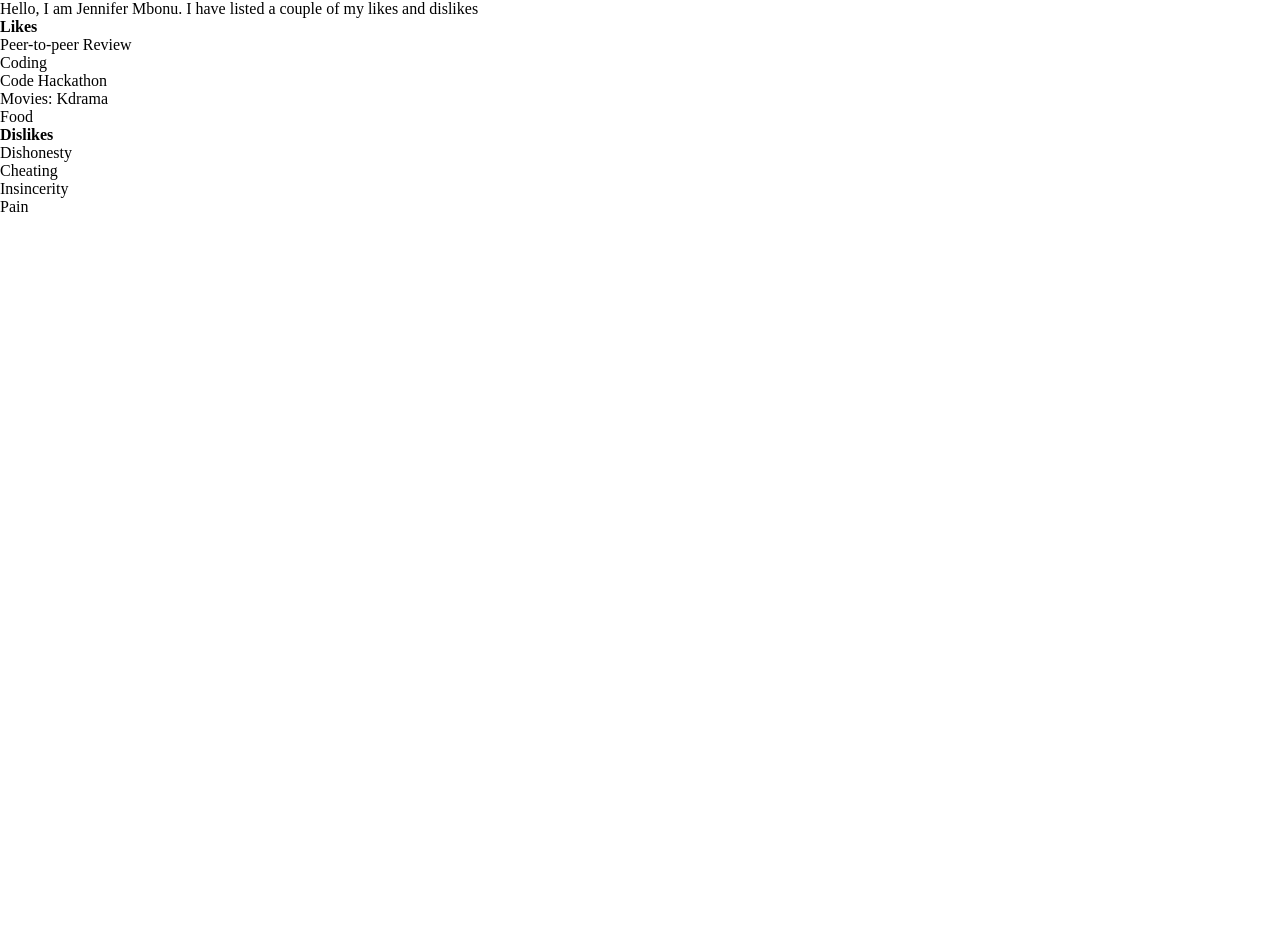
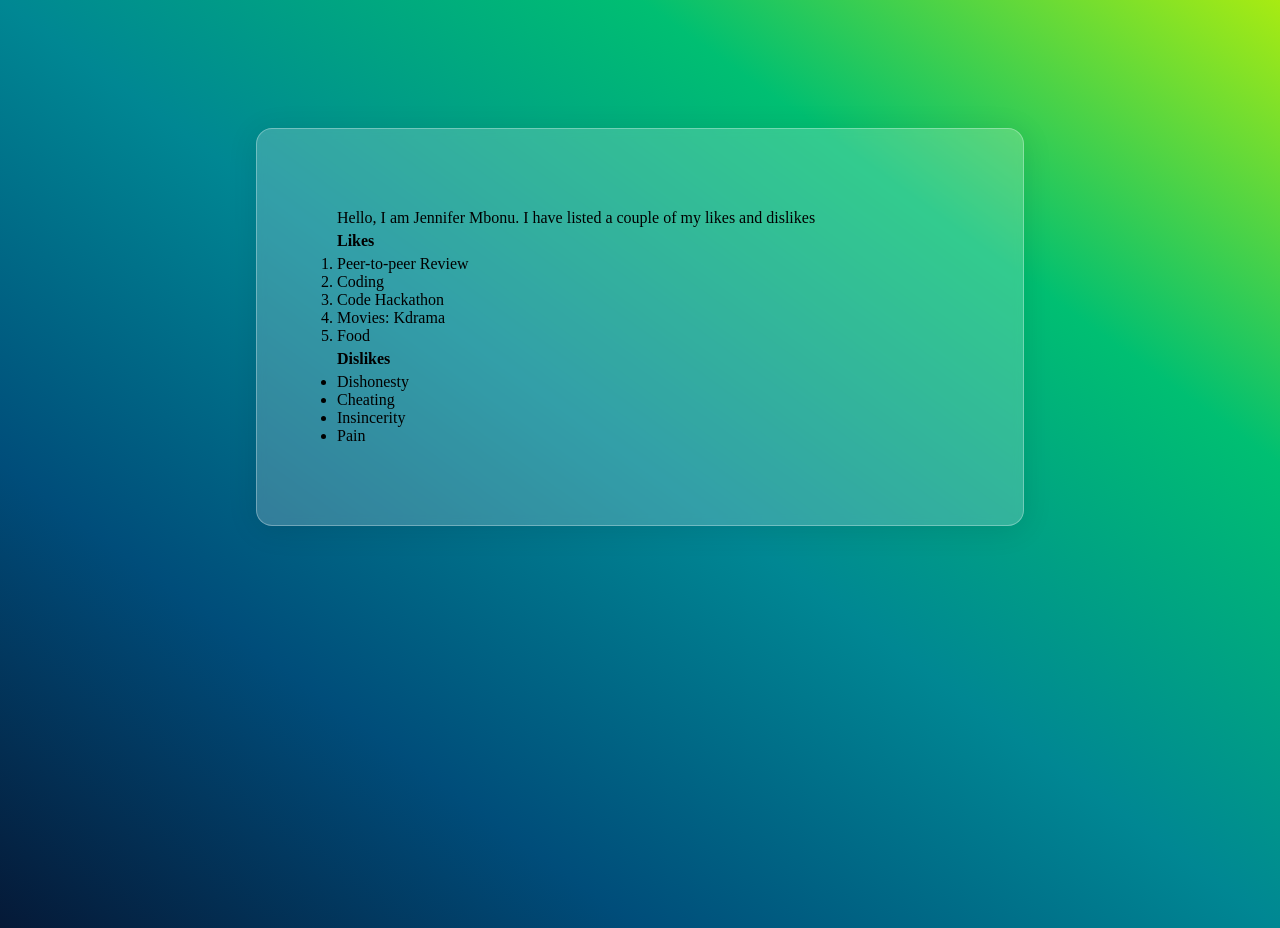
Before and after one commit to MbonuJennifer/CSS-Inheritance, a plain HTML site: page index.html in a window 1280 px wide. Before the commit the page ends 800 px from the top, so only its background shows below. Drawn offline with Linux system fonts and the light colour scheme.

Commit message:
Styling the project

```diff
--- a/index.html
+++ b/index.html
@@ -8,24 +8,26 @@
     <link rel="stylesheet" href="style.css" />
   </head>
   <body>
-    <p>
-      Hello, I am Jennifer Mbonu. I have listed a couple of my likes and
-      dislikes
-    </p>
-    <h4>Likes</h4>
-    <ol>
-      <li>Peer-to-peer Review</li>
-      <li>Coding</li>
-      <li>Code Hackathon</li>
-      <li>Movies: Kdrama</li>
-      <li>Food</li>
-    </ol>
-    <h4>Dislikes</h4>
-    <ul>
-      <li>Dishonesty</li>
-      <li>Cheating</li>
-      <li>Insincerity</li>
-      <li>Pain</li>
-    </ul>
+    <div class="eproject">
+      <p class="ptext" id="mainp">
+        Hello, I am Jennifer Mbonu. I have listed a couple of my likes and
+        dislikes
+      </p>
+      <h4 class="hLikes" id="hlikes">Likes</h4>
+      <ol class="olist" id="oList">
+        <li class="list" id="lList">Peer-to-peer Review</li>
+        <li class="list" id="lList">Coding</li>
+        <li class="list" id="lList">Code Hackathon</li>
+        <li class="list" id="lList">Movies: Kdrama</li>
+        <li class="list" id="lList">Food</li>
+      </ol>
+      <h4 class="hDislikes" id="hdislikes">Dislikes</h4>
+      <ul class="ulist" id="uList">
+        <li class="list2" id="lList2">Dishonesty</li>
+        <li class="list2" id="lList2">Cheating</li>
+        <li class="list2" id="lList2">Insincerity</li>
+        <li class="list2" id="lList2">Pain</li>
+      </ul>
+    </div>
   </body>
 </html>
--- a/style.css
+++ b/style.css
@@ -1,5 +1,32 @@
-*{
-    margin: 0;
-    padding: 0;
-    box-sizing: border-box;
+* {
+  margin: 0;
+  padding: 0;
+  box-sizing: border-box;
 }
+body {
+  background-image: linear-gradient(
+    to right top,
+    #051937,
+    #004d7a,
+    #008793,
+    #00bf72,
+    #a8eb12
+  );
+  background-repeat: no-repeat;
+  background-size: cover;
+  height: 100vh;
+}
+.eproject {
+  background: rgba(255, 255, 255, 0.2);
+  border-radius: 16px;
+  box-shadow: 0 4px 30px rgba(0, 0, 0, 0.1);
+  backdrop-filter: blur(5px);
+  -webkit-backdrop-filter: blur(5px);
+  border: 1px solid rgba(255, 255, 255, 0.3);
+  margin: 10% 20%;
+  padding: 5rem;
+}
+.hLikes,
+.hDislikes {
+  margin: 5px 0;
+}
```
